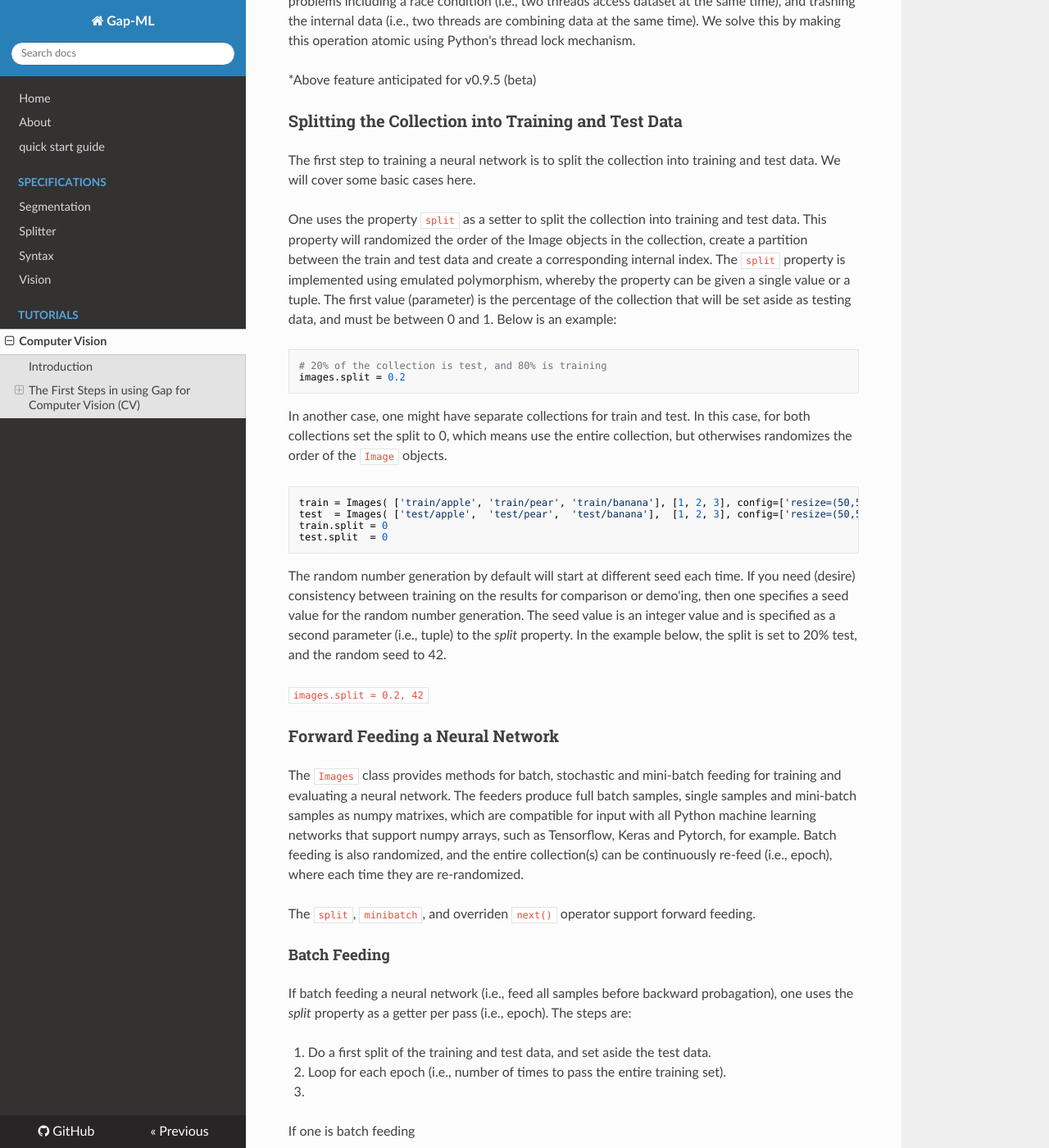
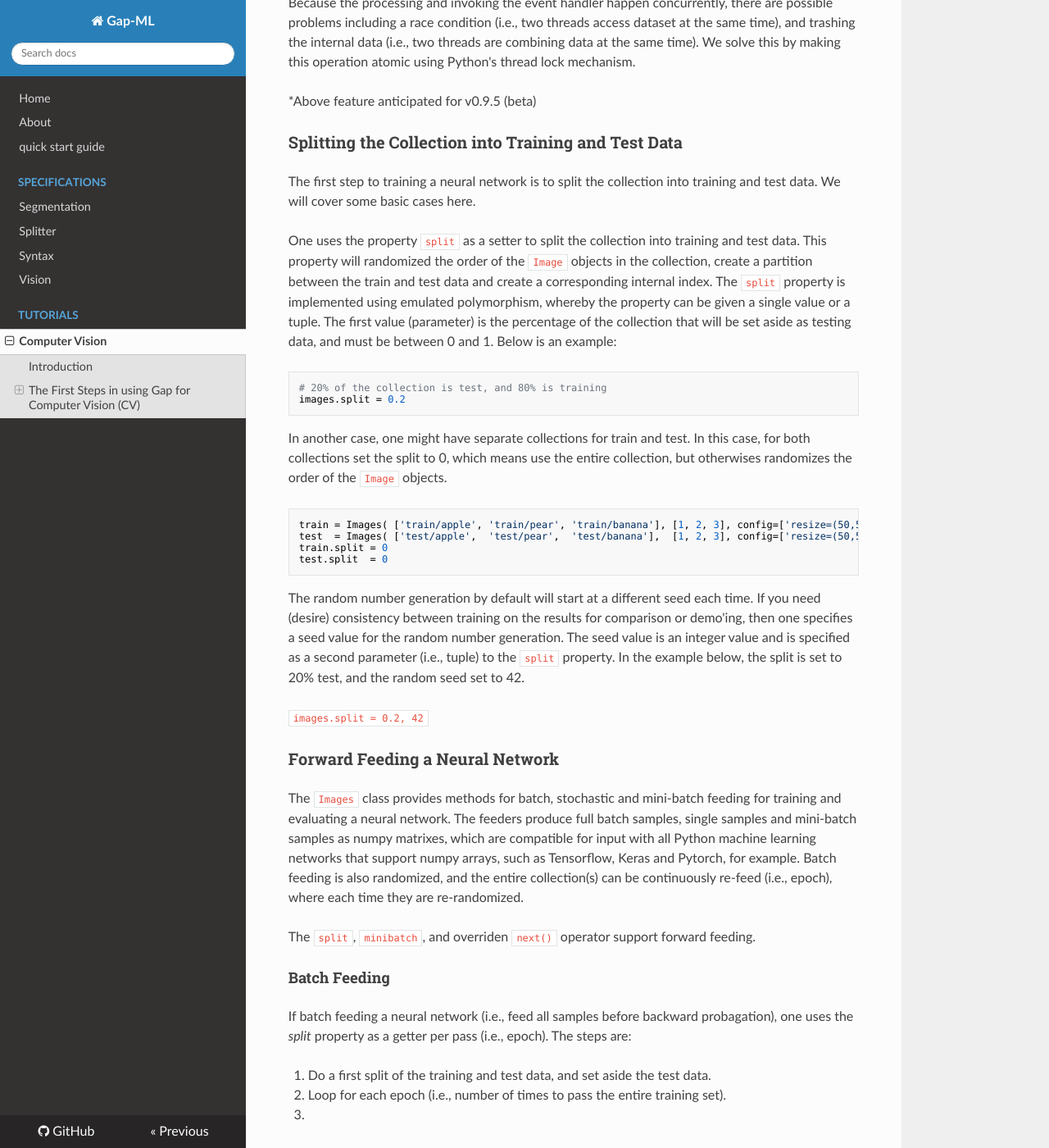
Before and after one commit to andrewferlitsch/Gap, an MkDocs documentation site: the page built from docs/tutorials/computer_vision.md, in a window 1280 px wide and 1400 px high, scrolled down 11757 px. Shown: the whole window at 82% size. Built offline with MkDocs 1.6.1, drawn with Linux system fonts in a browser that asks for light colours; nearby versions of some CDN libraries; some of the changed text lies outside the part shown.

Commit message:
Update computer_vision.md

````diff
--- a/docs/tutorials/computer_vision.md
+++ b/docs/tutorials/computer_vision.md
@@ -307,7 +307,7 @@
 
 ### Collection Storage & Retrieval
 
-The `Images` class, disables the Image objects from storing the machine learning ready data as individual HDF5 files per image, and insteads stores a single HDF5 for the entire collection. By default, the file name combines the prefix `collection.` with the root name of the first image in the collection, and is stored in the current working directory. In the above example, the machine learning ready data for the entire collection would be stored as:
+The `Images` class, disables the `Image` objects from storing the machine learning ready data as individual HDF5 files per image, and insteads stores a single HDF5 for the entire collection. By default, the file name combines the prefix `collection.` with the root name of the first image in the collection, and is stored in the current working directory. In the above example, the machine learning ready data for the entire collection would be stored as:
 
 `./collection.1_100.h5`
 
@@ -342,11 +342,11 @@
 
 ### Example: Data Preparation for a Fruits Dataset: As Individual Collections
 
-In this example, a dataset of images of fruit are preprocessed into machine learning data, as follows:
+In this example, a dataset of images of fruit are preprocessed into machine learning ready data, as follows:
 
   1. The images for each type of fruit are in separate directories (i.e., apple, pear, banana).
   2. The labels for the fruit will are sequentially numbered (i.e., 1, 2, 3).
-  3. The images will be preserved as color images, but resized to (50,50)
+  3. The images will be preserved as color images, but resized to (50,50).
   4. The shape of the preprocessed machine learning data will be (50, 50, 3) for input to a CNN.
 
 In the example below, a separate collection is created for each type of fruit:
@@ -382,10 +382,10 @@
 
 Let's describe some of the aspects of the above example. For the directories, we created a list of the directory names and then iterated through it. For each iteration, we:
 
-+ Instantiate an Images object for the current fruit.
-+ Set the collection name to the plural of the fruit name (i.e., fruit + 's')
++ Instantiate an `Images` object for the current fruit.
++ Set the collection name to the plural of the fruit name (i.e., fruit + 's').
 + Use an incrementer, starting at 1, for the label.
-+ Use the ehandler parameter to process the collection asynchronously.
++ Use the `ehandler` parameter to process the collection asynchronously.
 
 When each collection is completed, the function collectionHandler is called. This function will print the number of images
 processed in the collection, the time (in seconds) to process the collection, and the accumulated processing time for all the collections.
@@ -437,7 +437,7 @@
 
 The first step to training a neural network is to split the collection into training and test data. We will cover some basic cases here.
 
-One uses the property `split` as a setter to split the collection into training and test data. This property will randomized the order of the Image objects in the collection, create a partition between the train and test data and create a corresponding internal index. The `split` property is implemented using emulated polymorphism, whereby the property can be given a single value or a tuple. The first value (parameter) is the percentage of the collection that will be set aside as testing data, and must be between 0 and 1. Below is an example:
+One uses the property `split` as a setter to split the collection into training and test data. This property will randomized the order of the `Image` objects in the collection, create a partition between the train and test data and create a corresponding internal index. The `split` property is implemented using emulated polymorphism, whereby the property can be given a single value or a tuple. The first value (parameter) is the percentage of the collection that will be set aside as testing data, and must be between 0 and 1. Below is an example:
 
 ```python
 # 20% of the collection is test, and 80% is training
@@ -453,7 +453,7 @@
 test.split  = 0
 ```
 
-The random number generation by default will start at different seed each time. If you need (desire) consistency between training on the results for comparison or demo'ing, then one specifies a seed value for the random number generation. The seed value is an integer value and is specified as a second parameter (i.e., tuple) to the *split* property. In the example below, the split is set to 20% test, and the random seed to 42.
+The random number generation by default will start at a different seed each time. If you need (desire) consistency between training on the results for comparison or demo'ing, then one specifies a seed value for the random number generation. The seed value is an integer value and is specified as a second parameter (i.e., tuple) to the `split` property. In the example below, the split is set to 20% test, and the random seed set to 42.
 
 `images.split = 0.2, 42`
 
````
Also changed, not shown: other parts of docs/tutorials/computer_vision.md (+1 -1 lines).
